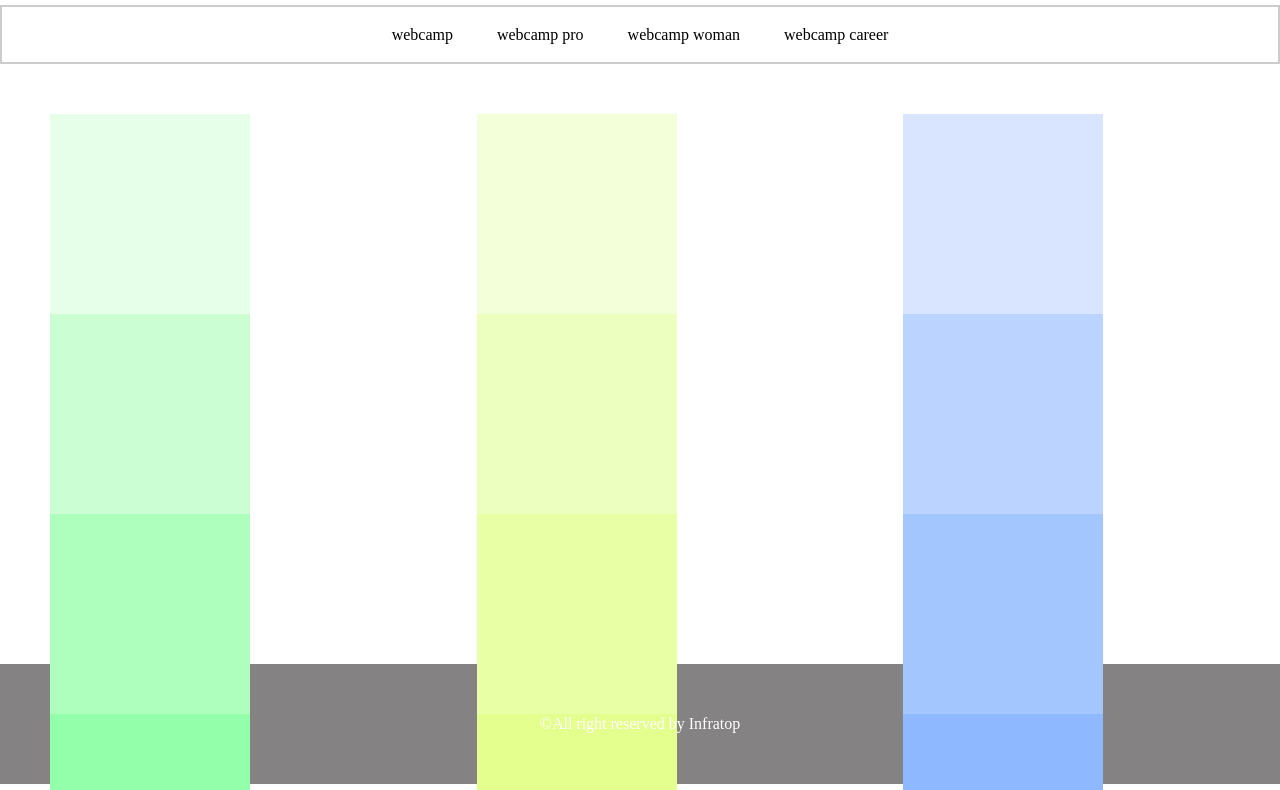
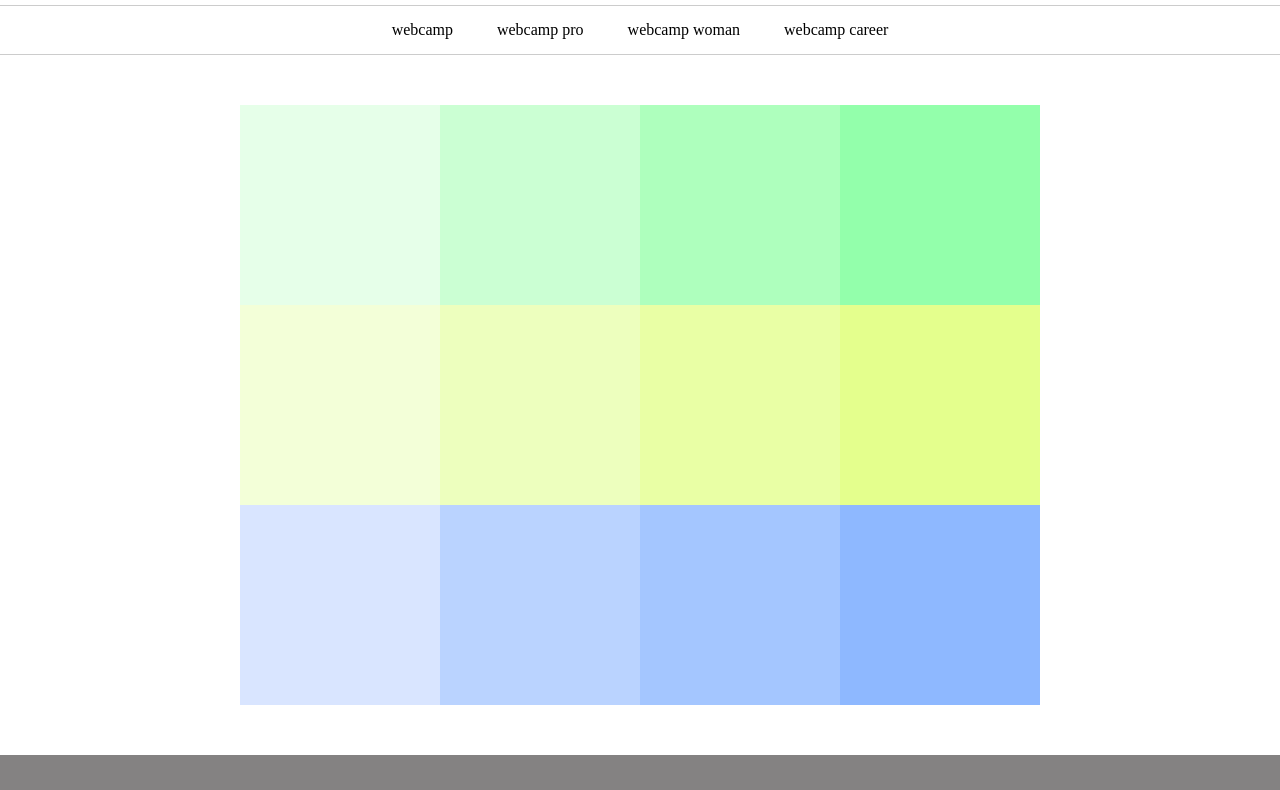
Before and after one commit to masa-8432/-, a plain HTML site: page 2-5en.html in a window 1280 px wide. Shown: the part 72-862 px from the top of the page. Drawn offline with Linux system fonts and the light colour scheme.

Commit message:
Finish2-5

```diff
--- a/2-5en.css
+++ b/2-5en.css
@@ -6,35 +6,22 @@
 
 header {
   width: 100%;
-  margin: 0 auto;
-  padding: 20px;
+  padding: 20px 0;
   text-align: center;
 }
 
 .list {
   text-align: center;
-  border: 2px solid #cccccc;
+  border-bottom: 1px solid #cccccc;
+  border-top: 1px solid #cccccc;
+  padding: 15px 0;
+  margin: 0 auto;
 }
 
 .list-item {
-  text-align: center;
   list-style: none;
   display: inline-block;
-  line-height: 15px;
-  padding: 20px;
-}
-
-.main {
-  width: 100%;
-  display: flex;
-  justify-content: center;
-  margin: 0 auto;
-}
-
-.main-box {
-  width: 800px;
-  height: 600px;
-  padding: 50px;
+  margin: 0 20px;
 }
 
 .main-box1 {
@@ -109,3 +96,10 @@ footer {
 p {
   color: #fff;
 }
+
+.main {
+  width: 800px;
+  margin: 50px auto;
+  display: flex;
+  flex-wrap: wrap;
+}
--- a/2-5en.html
+++ b/2-5en.html
@@ -24,24 +24,18 @@
     </nav>
     <!-- メイン -->
     <div class="main">
-      <div class="main-box">
       <div class="main-box1"></div>
       <div class="main-box2"></div>
       <div class="main-box3"></div>
       <div class="main-box4"></div>
-      </div>
-      <div class="main-box">
       <div class="main-box5"></div>
       <div class="main-box6"></div>
       <div class="main-box7"></div>
       <div class="main-box8"></div>
-      </div>
-      <div class="main-box">
       <div class="main-box9"></div>
       <div class="main-box10"></div>
       <div class="main-box11"></div>
       <div class="main-box12"></div>
-      </div>
     </div>
 
     <!-- フッター -->
```
Lines whose indentation alone changed are shown as unchanged.
